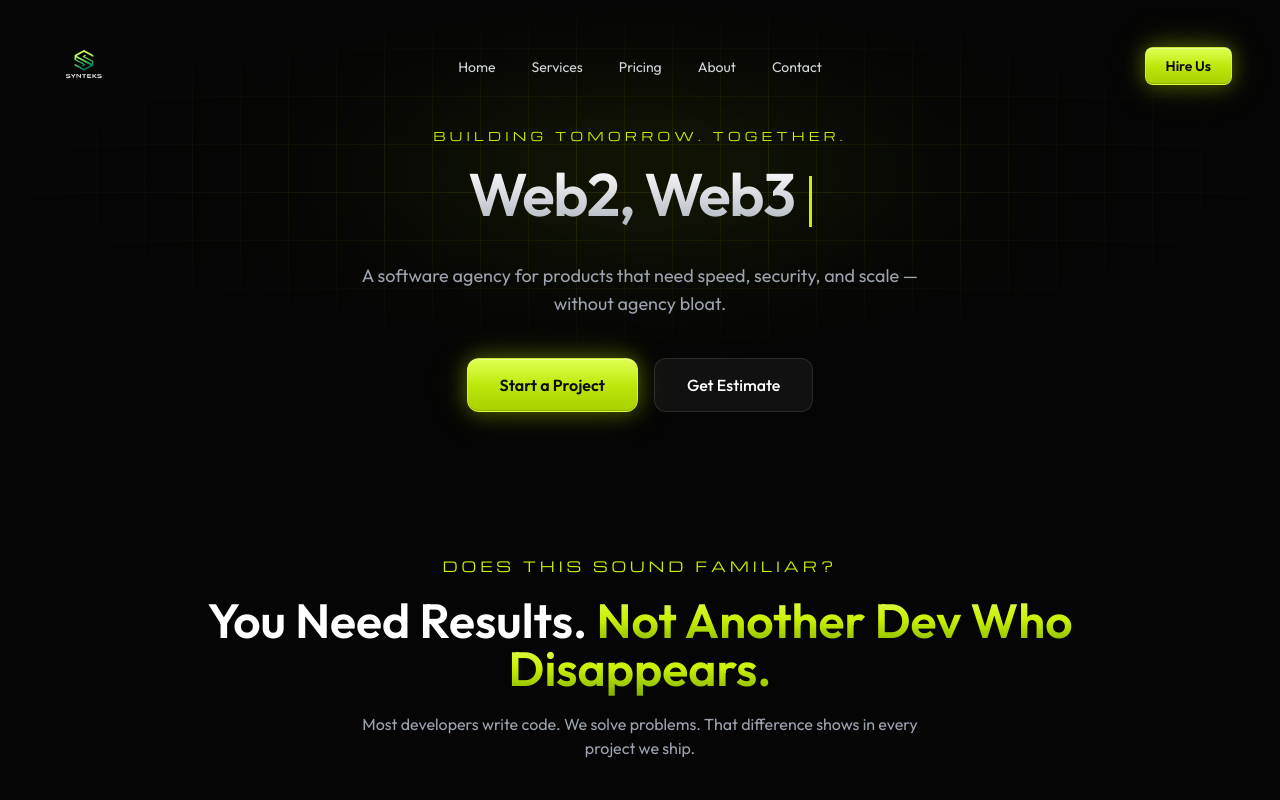
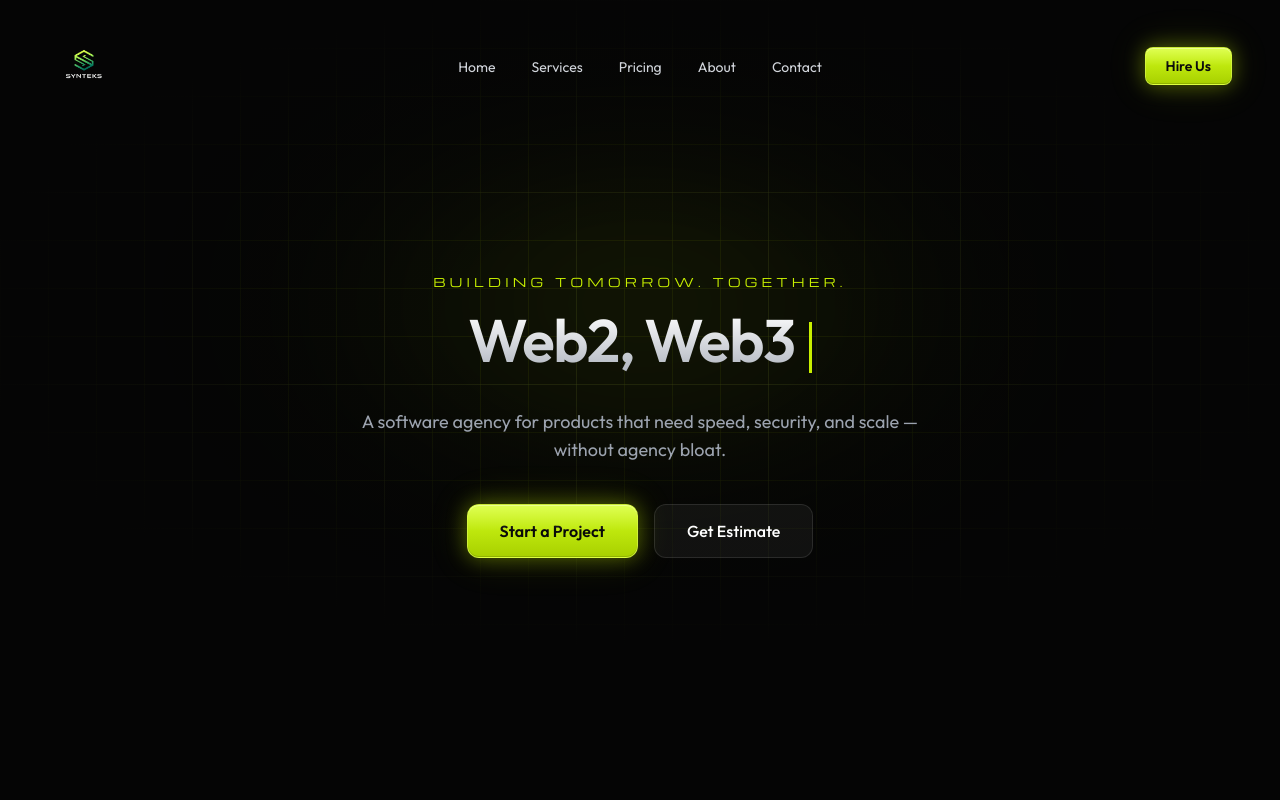
Before and after one commit to Minhal128/synteks, a Next.js app: page / in a window 1280 px wide. Shown: the top 800 px of the page. Built offline with nearby package versions, Linux system fonts and the light colour scheme.

Commit message:
animation and smothness

```diff
--- a/src/components/Hero.tsx
+++ b/src/components/Hero.tsx
@@ -81,7 +81,7 @@ export function Hero() {
   }, [phase]);
 
   return (
-    <section className="relative flex flex-col items-center justify-center overflow-hidden pt-28 sm:pt-32 pb-6 sm:pb-8">
+    <section className="relative min-h-[100svh] flex flex-col items-center justify-center overflow-hidden pt-24 pb-16">
       <div className="absolute inset-0 bg-[#050505]" />
 
       <div className="absolute inset-0 overflow-hidden pointer-events-none">
@@ -118,7 +118,7 @@ export function Hero() {
         />
       </div>
 
-      <div className="relative z-10 max-w-5xl mx-auto px-4 sm:px-6 text-center w-full flex items-center justify-center">
+      <div className="relative z-10 max-w-5xl mx-auto px-4 sm:px-6 text-center w-full min-h-[420px] flex items-center justify-center">
         <AnimatePresence mode="wait">
           {(phase === "logo" || phase === "dissolve") && (
             <motion.div
```
